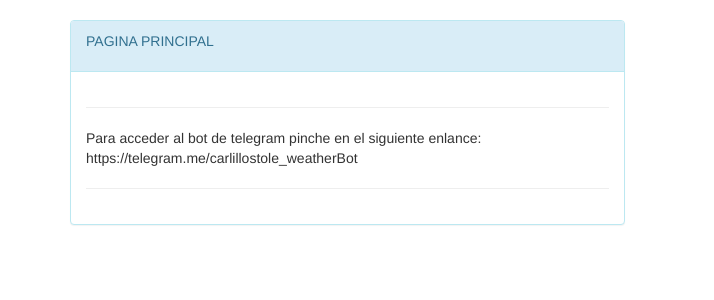
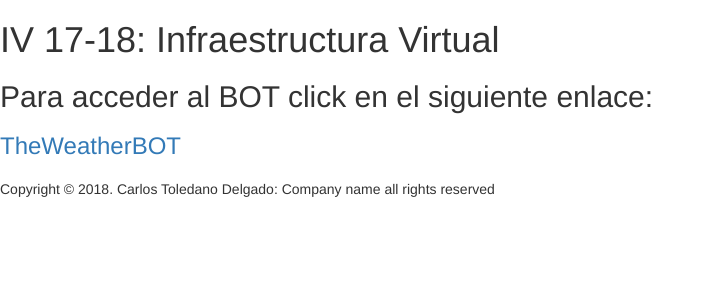
Before and after one commit to carlillostole/proyectoIV17-18, a Flask app: page / in a window 1280 px wide. Shown: the part 52-352 px from the top of the page, without its empty margins (0-714 px from the left). Run offline with Flask 2, Linux system fonts and the light colour scheme; some libraries are stand-ins or nearby versions.

Commit message:
index actualizado

```diff
--- a/templates/index.html
+++ b/templates/index.html
@@ -9,58 +9,35 @@
     <!-- CSS de Bootstrap -->
     <link rel="stylesheet" href="https://maxcdn.bootstrapcdn.com/bootstrap/3.3.7/css/bootstrap.min.css">
 
-    <!-- librerías opcionales que activan el soporte de HTML5 para IE8 -->
-    <!--[if lt IE 9]>
-      <script src="https://oss.maxcdn.com/libs/html5shiv/3.7.0/html5shiv.js"></script>
-      <script src="https://oss.maxcdn.com/libs/respond.js/1.4.2/respond.min.js"></script>
-    <![endif]-->
+
   </head>
   <body>
     <nav class="navbar navbar-inverse">
   <div class="container-fluid">
     <div class="navbar-header">
-      <a class="navbar-brand" href="">TheWeatherBOT</a>
+      <a class="navbar-brand" href="https://telegram.me/carlillostole_weatherBot">TheWeatherBOT</a>
     </div>
     <ul class="nav navbar-nav">
-      <li class="active"><a href="">Inicio</a></li>
-      <li><a href="">Status Heroku</a></li>
+      <li class="active"><a href="/">Inicio</a></li>
+      <li><a href="/status">Status Heroku</a></li>
     </ul>
   </div>
 </nav>
-    <div class="container">
-      <div class="row">
-        <div class="col-md-6" >
-          <div class="panel panel-info">
-            <div class="panel-heading">
-              <p>PAGINA PRINCIPAL</p>
-            </div>
-            <div class="panel-body">
+<div class="blog-header">
+  <div class="w3-container w3-margin">
+    <h1 class="blog-title">IV 17-18: Infraestructura Virtual</h1>
+      <h2> Para acceder al BOT click en el siguiente enlace:</h2>
+      <h3><a href="https://telegram.me/carlillostole_weatherBot">TheWeatherBOT</a>
+    <p class="lead blog-description"></p>
+  </div>
+</div>
 
-              <hr>
-              Para acceder al bot de telegram pinche en el siguiente enlance:
-
-              https://telegram.me/carlillostole_weatherBot
+<footer class="blog-footer">
+  <p>Copyright &#169; 2018. Carlos Toledano Delgado: Company name all rights reserved</p>
+  <p>
+  </p>
+</footer>
 
 
-                    <hr>
-
-
-            </div>
-          </div>
-        </div>
-
-
-        </form>
-       </div>
-      </div>
-    </div>
-    <!-- Librería jQuery requerida por los plugins de JavaScript -->
-    <script src="https://ajax.googleapis.com/ajax/libs/jquery/3.1.1/jquery.min.js"></script>
-
-    <!-- Todos los plugins JavaScript de Bootstrap (también puedes
-         incluir archivos JavaScript individuales de los únicos
-         plugins que utilices) -->
-    <script src="https://maxcdn.bootstrapcdn.com/bootstrap/3.3.7/js/bootstrap.min.js"></script>
-
-  </body>
+</body>
 </html>
```
